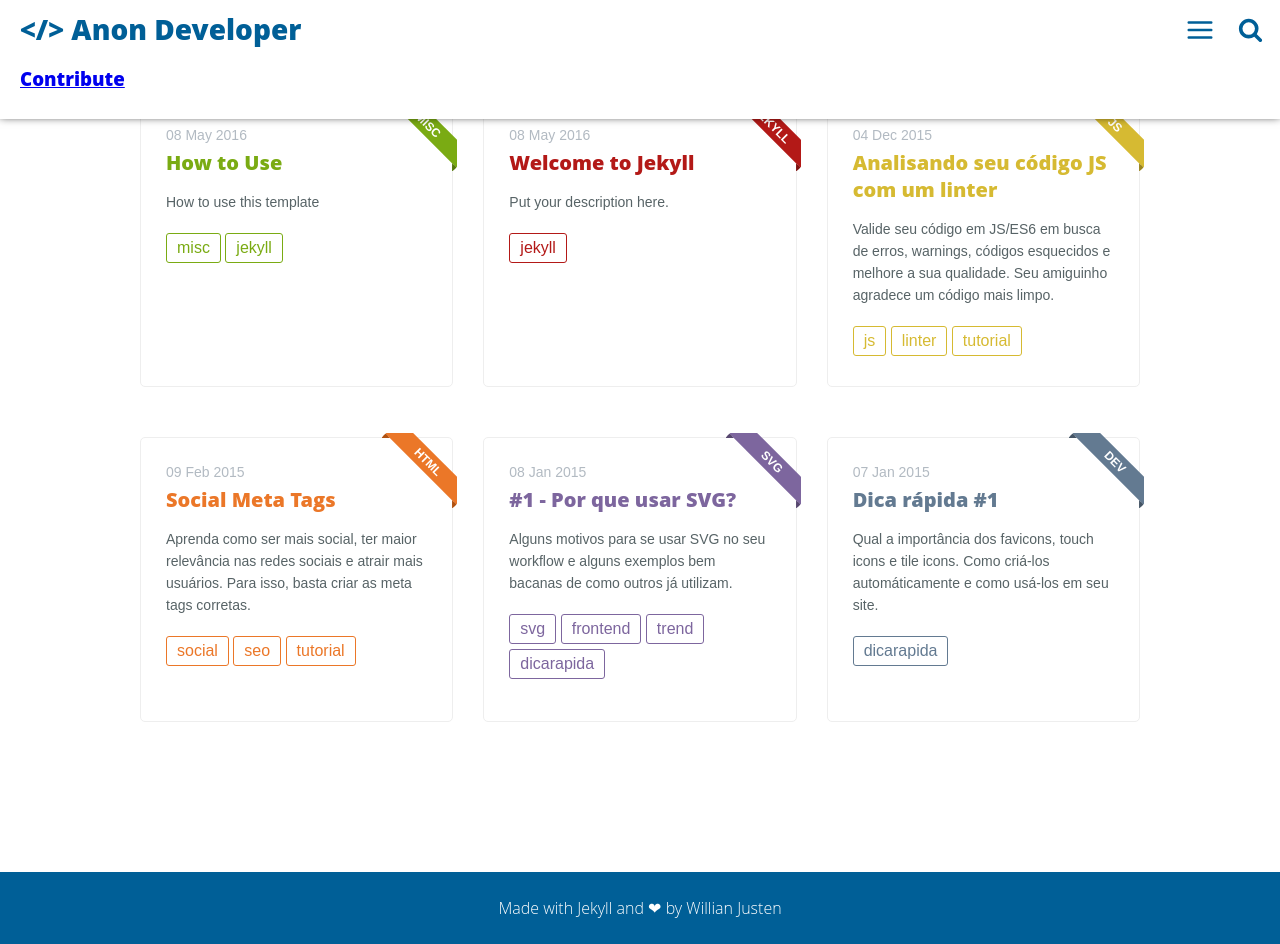
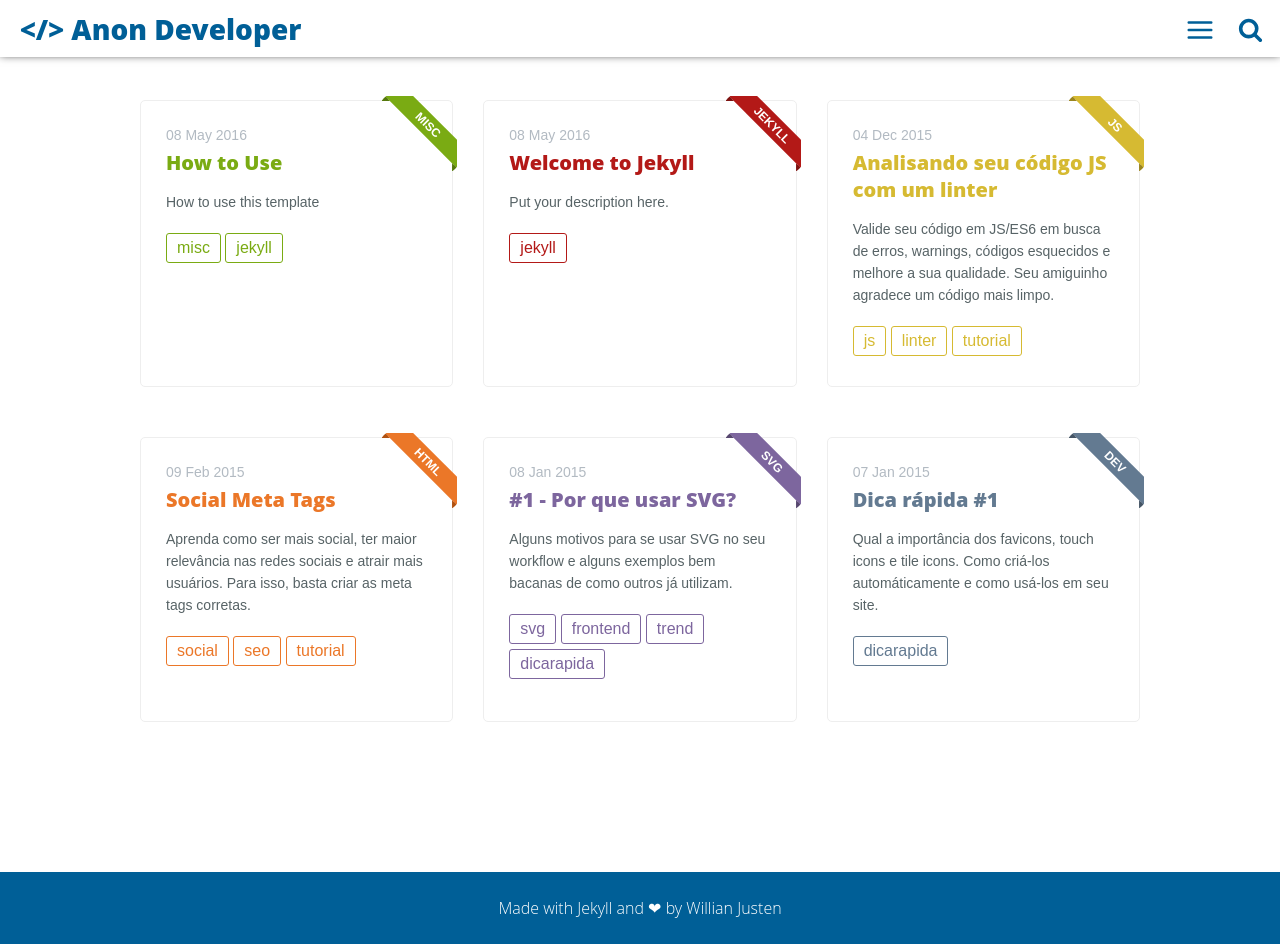
Before and after one commit to OpenBookStack/open.github.io, a Jekyll site: the page built from index.html, in a window 1280 px wide and 944 px high. Built offline with Jekyll 4.4.1, drawn with Linux system fonts in a browser that asks for light colours.

Commit message:
Update header-default.html

```diff
--- a/_includes/header-default.html
+++ b/_includes/header-default.html
@@ -2,9 +2,7 @@
     <h1 class="logo">
         <a href="{{site.baseurl}}/"></a>
     </h1>
-    <h3 class="text">
-        <a href="{{site.baseurl}}/">Contribute</a>
-    </h3>
+
 
 </header>
 
```
